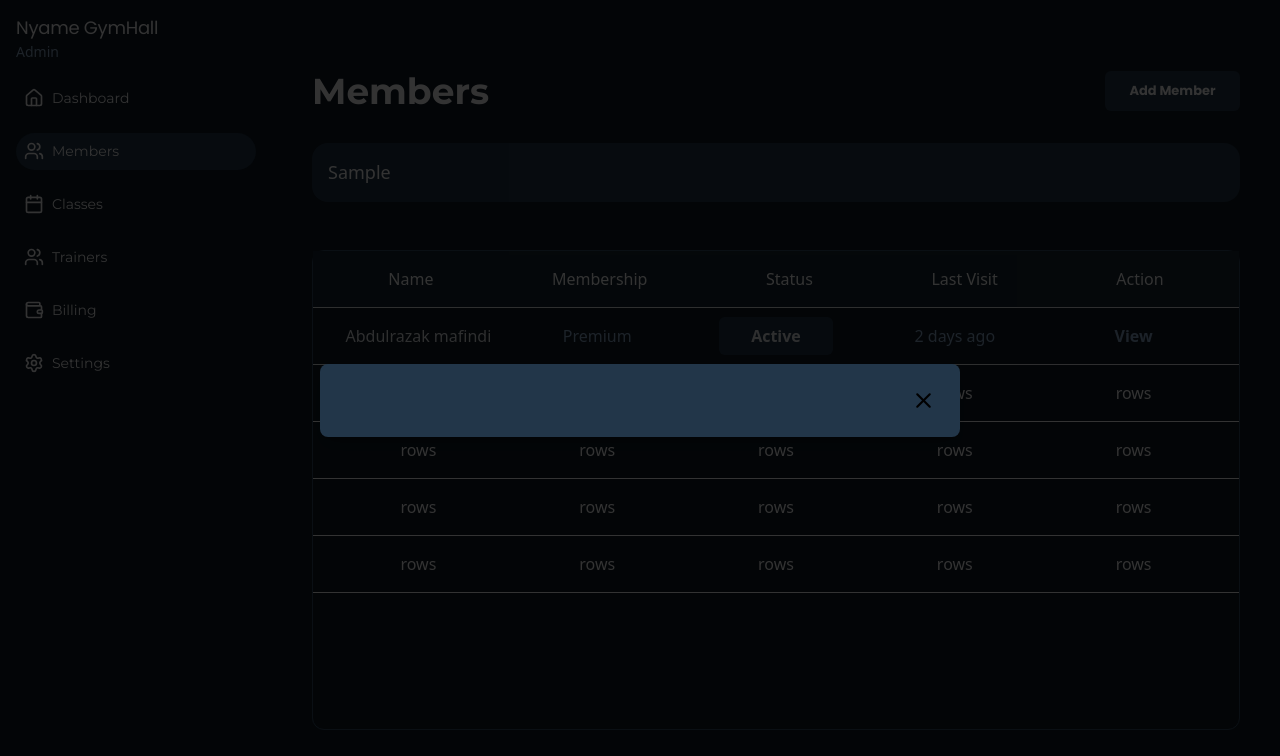
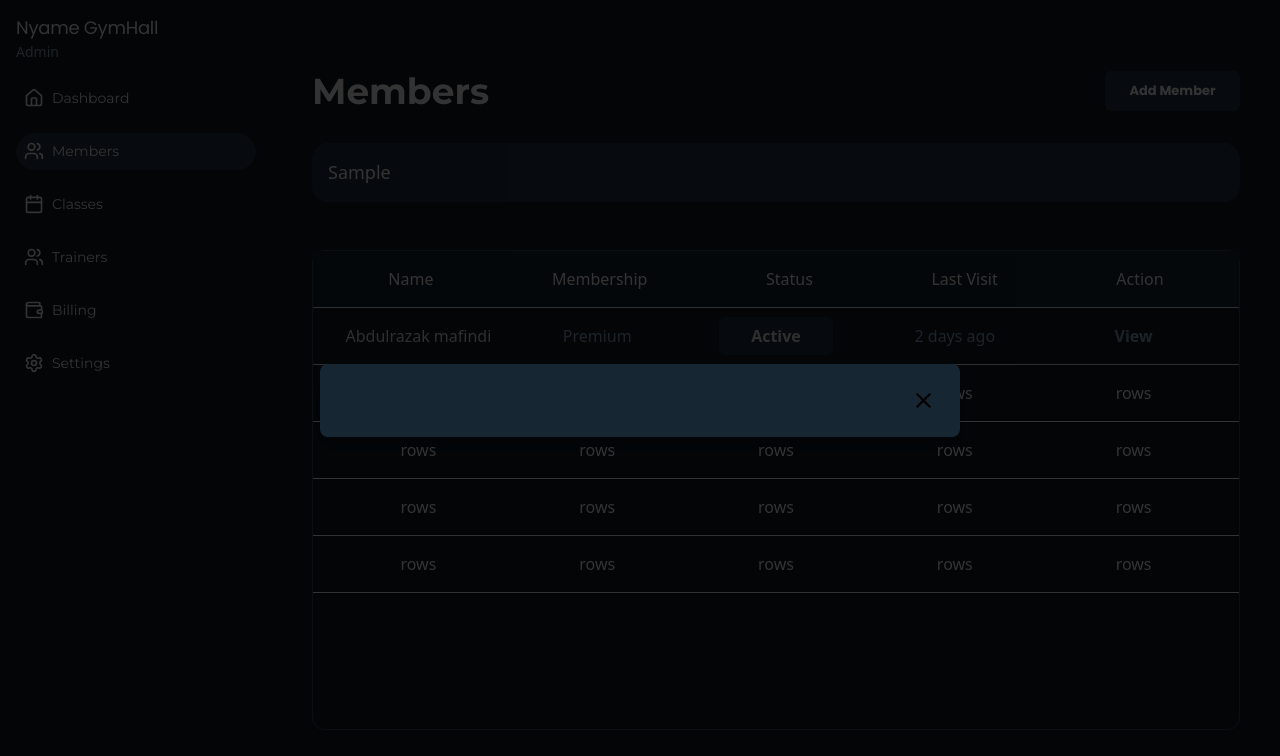
Before and after one commit to mafindijr/Gym-Management-System, a React (Vite) app: page /member in a window 1280 px wide. Both pictures are taken after typing "Sample" into the empty fields and a click on the button "Add Member". Shown: the top 756 px of the page. Built offline with nearby package versions, Linux system fonts and the light colour scheme.

Commit message:
change the modal color

```diff
--- a/src/Components/modal.jsx
+++ b/src/Components/modal.jsx
@@ -7,7 +7,7 @@ export default function Modal({ isOpen, onClose, children }) {
             <div>
                 {isOpen && (
                 <div className='fixed inset-0 bg-black/80 flex items-center justify-center z-50'>
-                    <div className="bg-[#223649] p-6 rounded-[8px] w-[50%] shadow-lg">
+                    <div className="bg-[#172633] p-6 rounded-[8px] w-[50%] shadow-lg">
                         <button
                          onClick={onClose}
                         className='flex justify-end cursor-pointer w-full'
```
